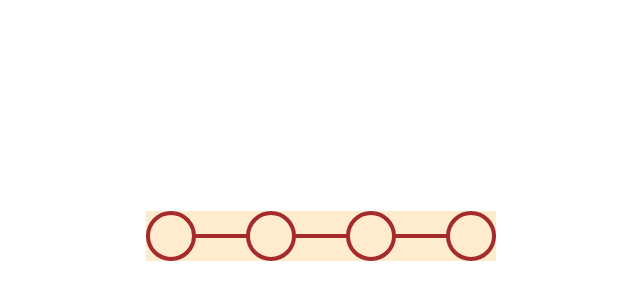
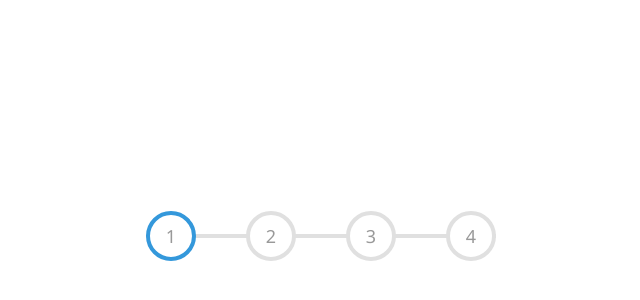
Before and after one commit to wcossior/Steps, a plain HTML site: page index.html in a window 1280 px wide. Shown: the part 164-464 px from the top of the page, without its empty margins (319-959 px from the left). Drawn offline with Linux system fonts and the light colour scheme.

Commit message:
putting color and adding numeration to the design

```diff
--- a/index.html
+++ b/index.html
@@ -9,10 +9,18 @@
 <body>
     <div class="container">
         <div class="progressLine"></div>
-        <div class="circle"></div>
-        <div class="circle"></div>
-        <div class="circle"></div>
-        <div class="circle"></div>
+        <div class="circle active">
+            <span>1</span>
+        </div>
+        <div class="circle">
+            <span>2</span>
+        </div>
+        <div class="circle">
+            <span>3</span>
+        </div>
+        <div class="circle">
+            <span>4</span>
+        </div>
     </div>
 </body>
 <script src="script.js"></script>
--- a/style.css
+++ b/style.css
@@ -14,23 +14,35 @@ body{
     position: relative;
     display: flex;
     flex-direction: row;
-    background-color: blanchedalmond;
     gap: 50px;
     width: 350px;
     align-items: center;
 }
 
+.progressLine{
+    width: 100%;
+    border-bottom: 4px solid #e0e0e0 ;
+    position: absolute;
+}
+
 .circle{
+    display: flex;
     height: 50px;
     width: 50px;
-    border: 4px solid brown;
-    background-color: blanchedalmond;
+    border: 4px solid #e0e0e0;
+    background-color: white;
     border-radius: 100px;
     z-index: 1;
+    justify-content: center;
+    align-items: center;
 }
 
-.progressLine{
-    width: 100%;
-    border-bottom: 4px solid brown ;
-    position: absolute;
+.circle.active{
+    border: 4px solid #3498db;
 }
+
+.circle span{
+    color: #999;
+    font-size: 18px;
+    font-family: 'Segoe UI', Tahoma, Geneva, Verdana, sans-serif;
+}
```
